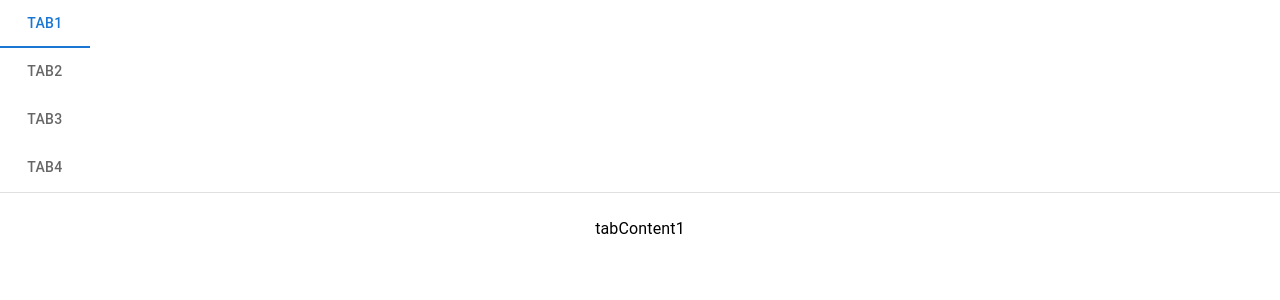
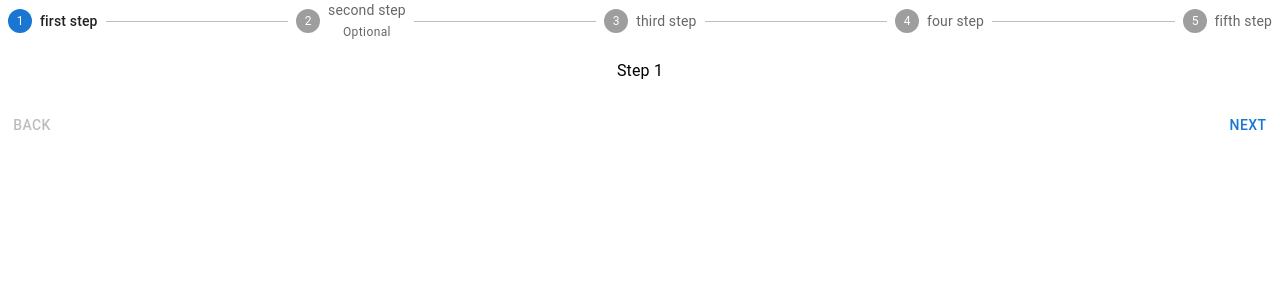
Before and after one commit to uplRajdwip/testapp, a React (Create React App) app: page / in a window 1280 px wide. Shown: the top 300 px of the page. Built offline with nearby package versions, Linux system fonts and the light colour scheme.

Commit message:
starting stepper

```diff
--- a/src/App.js
+++ b/src/App.js
@@ -1,8 +1,16 @@
-import logo from './logo.svg';
-import './App.css';
-import MuiTab from './common/MuiTab';
+import logo from "./logo.svg";
+import "./App.css";
+import MuiTab from "./common/MuiTab";
+import Stepper from "./common/Stepper";
 
 function App() {
+  const steps = [
+    "first step",
+    "second step",
+    "third step",
+    "four step",
+    "fifth step",
+  ];
   return (
     <div className="App">
       {/* <header className="App-header">
@@ -19,7 +27,8 @@
           Learn React
         </a>
       </header> */}
-      <MuiTab />
+      {/* <MuiTab /> */}
+      <Stepper steps={steps} />
     </div>
   );
 }
--- /dev/null
+++ b/src/common/Stepper.jsx
@@ -0,0 +1,119 @@
+import * as React from "react";
+import Box from "@mui/material/Box";
+import Stepper from "@mui/material/Stepper";
+import Step from "@mui/material/Step";
+import StepLabel from "@mui/material/StepLabel";
+import Button from "@mui/material/Button";
+import Typography from "@mui/material/Typography";
+
+// const steps = [
+//   "Select campaign settings",
+//   "Create an ad group",
+//   "Create an ad",
+// ];
+
+export default function HorizontalLinearStepper(props) {
+  const [activeStep, setActiveStep] = React.useState(0);
+  const [skipped, setSkipped] = React.useState(new Set());
+
+  const isStepOptional = (step) => {
+    return step === 1;
+  };
+
+  const isStepSkipped = (step) => {
+    return skipped.has(step);
+  };
+
+  const handleNext = () => {
+    let newSkipped = skipped;
+    if (isStepSkipped(activeStep)) {
+      newSkipped = new Set(newSkipped.values());
+      newSkipped.delete(activeStep);
+    }
+
+    setActiveStep((prevActiveStep) => prevActiveStep + 1);
+    setSkipped(newSkipped);
+  };
+
+  const handleBack = () => {
+    setActiveStep((prevActiveStep) => prevActiveStep - 1);
+  };
+
+  const handleSkip = () => {
+    if (!isStepOptional(activeStep)) {
+      // You probably want to guard against something like this,
+      // it should never occur unless someone's actively trying to break something.
+      throw new Error("You can't skip a step that isn't optional.");
+    }
+
+    setActiveStep((prevActiveStep) => prevActiveStep + 1);
+    setSkipped((prevSkipped) => {
+      const newSkipped = new Set(prevSkipped.values());
+      newSkipped.add(activeStep);
+      return newSkipped;
+    });
+  };
+
+  const handleReset = () => {
+    setActiveStep(0);
+  };
+
+  return (
+    <Box sx={{ width: "100%" }}>
+      <Stepper activeStep={activeStep}>
+        {props.steps?.map((label, index) => {
+          const stepProps = {};
+          const labelProps = {};
+          if (isStepOptional(index)) {
+            labelProps.optional = (
+              <Typography variant="caption">Optional</Typography>
+            );
+          }
+          if (isStepSkipped(index)) {
+            stepProps.completed = false;
+          }
+          return (
+            <Step key={label} {...stepProps}>
+              <StepLabel {...labelProps}>{label}</StepLabel>
+            </Step>
+          );
+        })}
+      </Stepper>
+      {activeStep === props.steps.length ? (
+        <React.Fragment>
+          <Typography sx={{ mt: 2, mb: 1 }}>
+            All steps completed - you&apos;re finished
+          </Typography>
+          <Box sx={{ display: "flex", flexDirection: "row", pt: 2 }}>
+            <Box sx={{ flex: "1 1 auto" }} />
+            <Button onClick={handleReset}>Reset</Button>
+          </Box>
+        </React.Fragment>
+      ) : (
+        <React.Fragment>
+          <Typography sx={{ mt: 2, mb: 1 }}>Step {activeStep + 1}</Typography>
+          <Box sx={{ display: "flex", flexDirection: "row", pt: 2 }}>
+            <Button
+              color="inherit"
+              disabled={activeStep === 0}
+              onClick={handleBack}
+              sx={{ mr: 1 }}
+            >
+              Back
+            </Button>
+            <Box sx={{ flex: "1 1 auto" }} />
+            {isStepOptional(activeStep) && (
+              <Button color="inherit" onClick={handleSkip} sx={{ mr: 1 }}>
+                Skip
+              </Button>
+            )}
+
+            <Button onClick={handleNext}>
+              {activeStep === props.steps.length - 1 ? "Finish" : "Next"}
+            </Button>
+          </Box>
+        </React.Fragment>
+      )}
+    </Box>
+  );
+}
```
